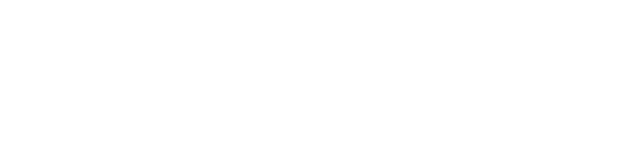
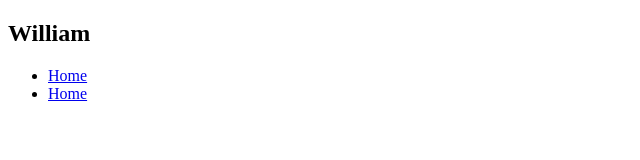
Before and after one commit to WillHogan10/WillHogan10.github.io, a plain HTML site: page portfolio.html in a window 1280 px wide. Shown: the whole page, without its empty margins (0-640 px from the left). Drawn offline with Linux system fonts and the light colour scheme.

Commit message:
first webpage

```diff
--- a/portfolio.html
+++ b/portfolio.html
@@ -0,0 +1,24 @@
+<!DOCTYPE html>
+<html>
+    <head>
+        <Title>Wills Max Verstappen fan-page</Title>
+    </head>
+
+    <body>
+        <div id="all-contents">
+            <nav>
+                <h1>William</h1>
+                <ul id="nav-li">
+                    <li class="nav-li">
+                        <a class="nav-a" href="index.html">Home</a>
+                    </li>
+                    <Li class="nav-li">
+                        <a class="nav-a" href="index.html">Home</a>
+
+                    </Li>
+                </ul>
+            </nav>
+
+        </div>
+    </body>
+</html>
--- a/style.css
+++ b/style.css
@@ -1,8 +1,9 @@
 body {
-    background: rgb(255, 0, 0);
+    background: rgb(156, 34, 34);
+    background-image: URL(image/blue.jpeg);
     color: rgb(222, 216, 216);
     padding: 10px;
-    font-family: arial;
+    font-family: 'Times New Roman', Times, serif;
 }
 #all-contents {
   max-width: 800px;
@@ -11,10 +12,10 @@ body {
 
 /* navigation menu */
 nav {
-    background: rgb(18, 21, 110);
+    background: rgb(23, 33, 145);
    margin: 0 auto;
    margin-bottom: 20px;
-   border-radius: 30px;
+   border-radius: 20px;
     display: flex;
     padding: 10px;
 }
@@ -27,6 +28,7 @@ h1 {
 }
 #nav-ul {
     list-style-image: none;
+
 }
 .nav-li {
     display: inline-block;
@@ -41,6 +43,7 @@ a {
 main {
     background: rgb(125, 130, 168);
     display: flex;
+    border-radius: 20px;
 }
 .sidebar {
     margin-right: 25px;
@@ -48,6 +51,7 @@ main {
 }
 .sidebar-img {
     width: 200px;
+    border-radius: 30px;
 }
 .content {
     flex: 1;
@@ -56,7 +60,7 @@ main {
 
 /* portfolio styles */
 #interests {
-    border: 4px silver ridge;
+    border: 4px rgb(54, 202, 199) ridge;
     padding: 8px;
 }
 h2, h3 {
```
Also changed, not shown: index.html (+1 -0 lines), images/blue.jpeg (added), images/matrix.png (added), images/maxy.jpeg (added).
